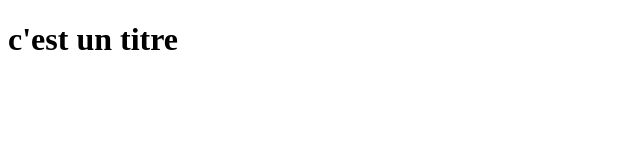
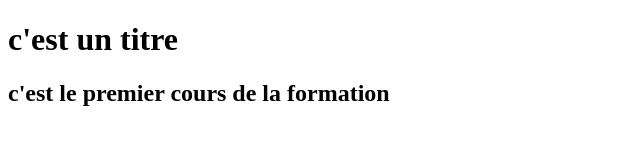
Before and after one commit to ramzylekhlifi/formationgit, a plain HTML site: page index.html in a window 1280 px wide. Shown: the whole page, without its empty margins (0-640 px from the left). Drawn offline with Linux system fonts and the light colour scheme.

Commit message:
ajout d'un titre

```diff
--- a/index.html
+++ b/index.html
@@ -7,6 +7,7 @@
 </head>
 <body>
 <h1> c'est un titre</h1>
+<h2>c'est le premier cours de la formation</h2>
 
 </body>
 </html>
```
